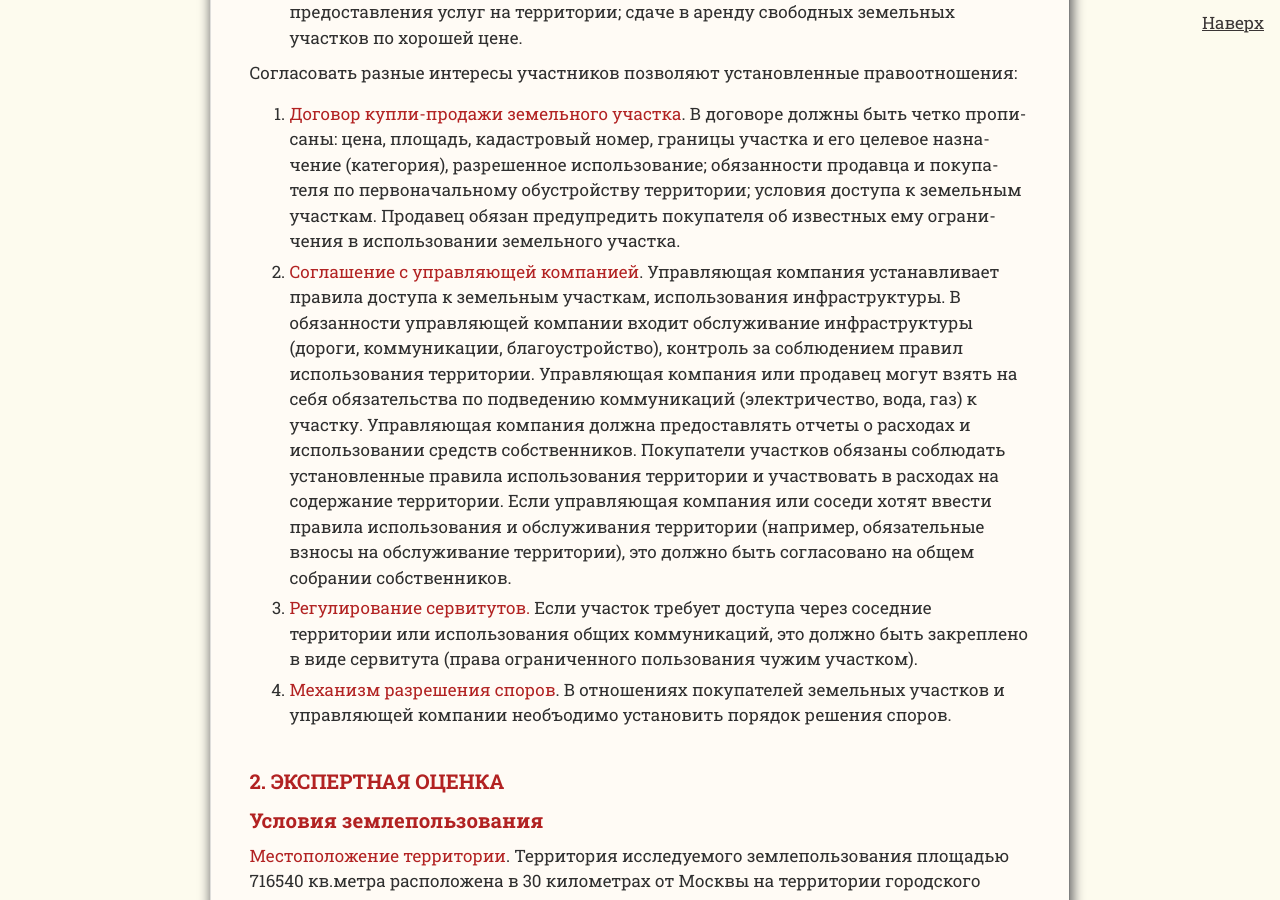
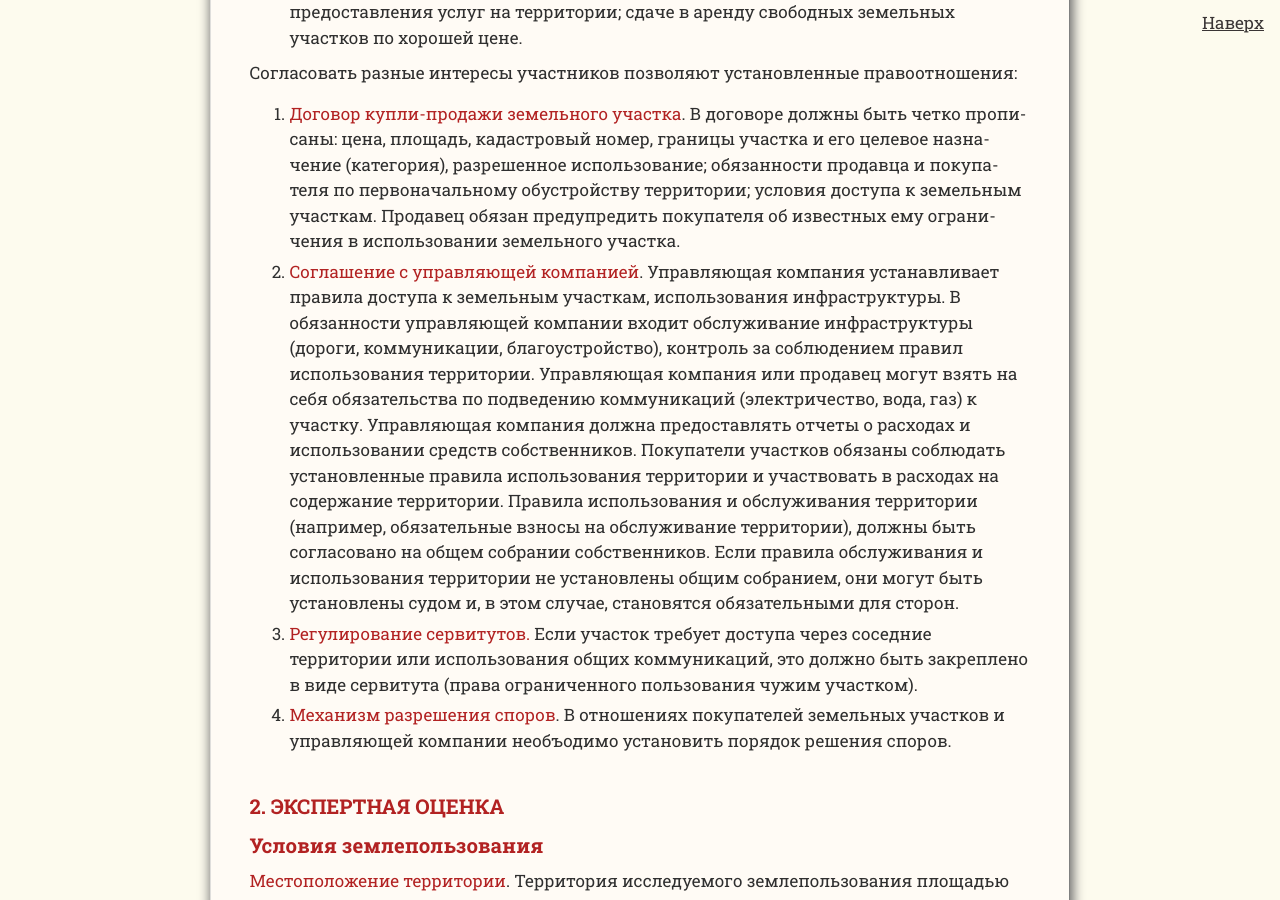
Before and after one commit to SergSi/land-use-art, a Jekyll site: the page built from _posts/2025-02-15-concluzion.md, in a window 1280 px wide and 900 px high, scrolled down 1169 px. Built offline with Jekyll 4.4.1, drawn with Linux system fonts in a browser that asks for light colours; some web fonts are replaced.

Commit message:
Update 2025-02-15-concluzion.md

```diff
--- a/_posts/2025-02-15-concluzion.md
+++ b/_posts/2025-02-15-concluzion.md
@@ -23,7 +23,7 @@ class: expert
 
 1. **Договор купли-продажи земельного участка**. В договоре должны быть четко прописаны: цена, площадь, кадастровый номер, границы участка и его целевое назначение (категория), разрешенное использование; обязанности продавца и покупателя по первоначальному обустройству территории; условия доступа к земельным участкам. Продавец обязан предупредить покупателя об известных ему ограничения в использовании земельного участка.
 
-2. **Соглашение с управляющей компанией**. Управляющая компания устанавливает правила доступа к земельным участкам, использования инфраструктуры. В обязанности управляющей компании входит обслуживание инфраструктуры (дороги, коммуникации, благоустройство), контроль за соблюдением правил использования территории. Управляющая компания или продавец могут взять на себя обязательства по подведению коммуникаций (электричество, вода, газ) к участку. Управляющая компания должна предоставлять отчеты о расходах и использовании средств собственников. Покупатели участков обязаны соблюдать установленные правила использования территории и участвовать в расходах на содержание территории. Если управляющая компания или соседи хотят ввести правила использования и обслуживания территории (например, обязательные взносы на обслуживание территории), это должно быть согласовано на общем собрании собственников.
+2. **Соглашение с управляющей компанией**. Управляющая компания устанавливает правила доступа к земельным участкам, использования инфраструктуры. В обязанности управляющей компании входит обслуживание инфраструктуры (дороги, коммуникации, благоустройство), контроль за соблюдением правил использования территории. Управляющая компания или продавец могут взять на себя обязательства по подведению коммуникаций (электричество, вода, газ) к участку. Управляющая компания должна предоставлять отчеты о расходах и использовании средств собственников. Покупатели участков обязаны соблюдать установленные правила использования территории и участвовать в расходах на содержание территории. Правила использования и обслуживания территории (например, обязательные взносы на обслуживание территории), должны быть согласовано на общем собрании собственников. Если правила обслуживания и использования территории не установлены общим собранием, они могут быть установлены судом и, в этом случае, становятся обязательными для сторон.
 
 3. **Регулирование  сервитутов.** Если участок требует доступа через соседние территории или использования общих коммуникаций, это должно быть закреплено в виде сервитута (права ограниченного пользования чужим участком).
 4. **Механизм разрешения споров**. В отношениях покупателей земельных участков и управляющей компании необъодимо установить порядок решения споров.
```
